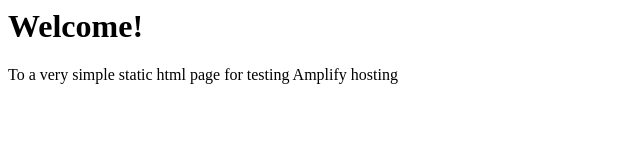
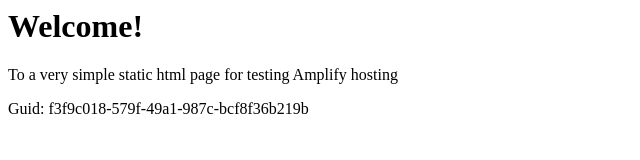
Before and after one commit to aws-aemilia-lhr/Github-PR-Commit-Integration-Test-DoNotTouch-GitHubAutoBuildPrPreviewCanaryTest-v1-prod-eu-west-2, a website: page src/index.html in a window 1280 px wide. Shown: the whole page, without its empty margins (0-640 px from the left). Drawn offline with Linux system fonts and the light colour scheme.

Commit message:
commit from integ tests

```diff
--- a/src/index.html
+++ b/src/index.html
@@ -1,3 +1,5 @@
+
+
 <html lang="en">
 
 <head>
@@ -10,6 +12,6 @@
 <body>
     <h1>Welcome!</h1>
     <p>To a very simple static html page for testing Amplify hosting</p>
-</body>
+    <p>Guid: f3f9c018-579f-49a1-987c-bcf8f36b219b</p></body>
 
 </html>
```
